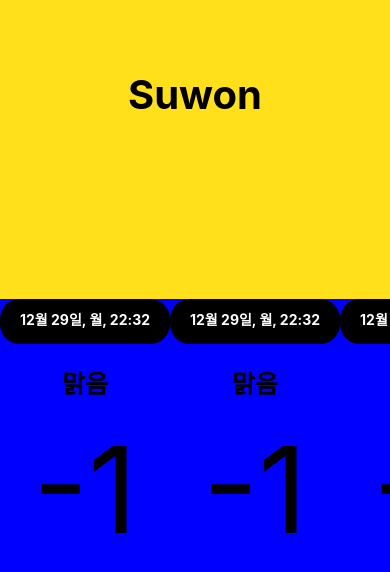
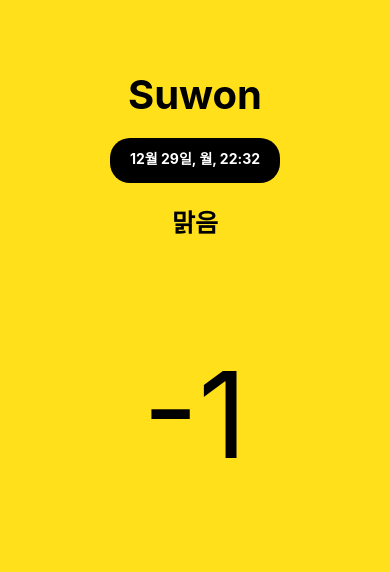
Before and after one commit to HarryKim24/RN_weather_app, a React Native app: screen / in a window 390 px wide. Shown: the top 572 px of the page. Built offline with nearby package versions, Linux system fonts and the light colour scheme.

Commit message:
use Dimensions

```diff
--- a/App.js
+++ b/App.js
@@ -1,5 +1,7 @@
 import { StatusBar } from 'expo-status-bar';
-import { StyleSheet, View, Text, ScrollView } from 'react-native';
+import { StyleSheet, View, Text, ScrollView, Dimensions } from 'react-native';
+
+const SCREEN_WIDTH = Dimensions.get('window').width;
 
 const App = () => {
 
@@ -8,10 +10,18 @@ const App = () => {
       <View style={styles.cityCon}>
         <Text style={styles.city}>Suwon</Text>
       </View>
-      <ScrollView horizontal contentContainerStyle={styles.weather}>
+      <View style={styles.regDateCon}>
+        <Text style={styles.regDate}>12월 29일, 월, 22:32</Text>
+      </View>
+      <ScrollView
+        horizontal
+        pagingEnabled
+        showsHorizontalScrollIndicator={false}
+        contentContainerStyle={styles.weather}
+      >
         <View style={styles.weatherInner}>
           <View style={styles.day}>
-            <Text style={styles.regDate}>12월 29일, 월, 22:32</Text>
+
             <Text style={styles.desc}>맑음</Text>
           </View>
           <View style={styles.tempCon}>
@@ -21,7 +31,6 @@ const App = () => {
 
         <View style={styles.weatherInner}>
           <View style={styles.day}>
-            <Text style={styles.regDate}>12월 29일, 월, 22:32</Text>
             <Text style={styles.desc}>맑음</Text>
           </View>
           <View style={styles.tempCon}>
@@ -31,7 +40,6 @@ const App = () => {
 
         <View style={styles.weatherInner}>
           <View style={styles.day}>
-            <Text style={styles.regDate}>12월 29일, 월, 22:32</Text>
             <Text style={styles.desc}>맑음</Text>
           </View>
           <View style={styles.tempCon}>
@@ -41,7 +49,6 @@ const App = () => {
 
         <View style={styles.weatherInner}>
           <View style={styles.day}>
-            <Text style={styles.regDate}>12월 29일, 월, 22:32</Text>
             <Text style={styles.desc}>맑음</Text>
           </View>
           <View style={styles.tempCon}>
@@ -60,7 +67,7 @@ const styles = StyleSheet.create({
     backgroundColor: '#ffe01a'
   },
   cityCon: {
-    flex: 1,
+    flex: 0.3,
   },
   city: {
     flex: 1,
@@ -70,16 +77,8 @@ const styles = StyleSheet.create({
     textAlign: 'center',
     fontWeight: 'bold',
   },
-  weather: {
-    backgroundColor: 'blue',
-  },
-  weatherInner: {
-    flex: 3,
-  },
-  day: {
-    flex: 0.2,
+  regDateCon: {
     alignItems: 'center',
-    justifyContent: 'center',
   },
   regDate: {
     paddingTop: 10,
@@ -91,6 +90,17 @@ const styles = StyleSheet.create({
     fontWeight: 'bold',
     borderRadius: 20,
     overflow: 'hidden',
+  },
+  weather: {
+  },
+  weatherInner: {
+    flex: 3,
+    width: SCREEN_WIDTH,
+  },
+  day: {
+    flex: 0.2,
+    alignItems: 'center',
+    justifyContent: 'center',
   },
   desc: {
     flex: 1.5,
```
